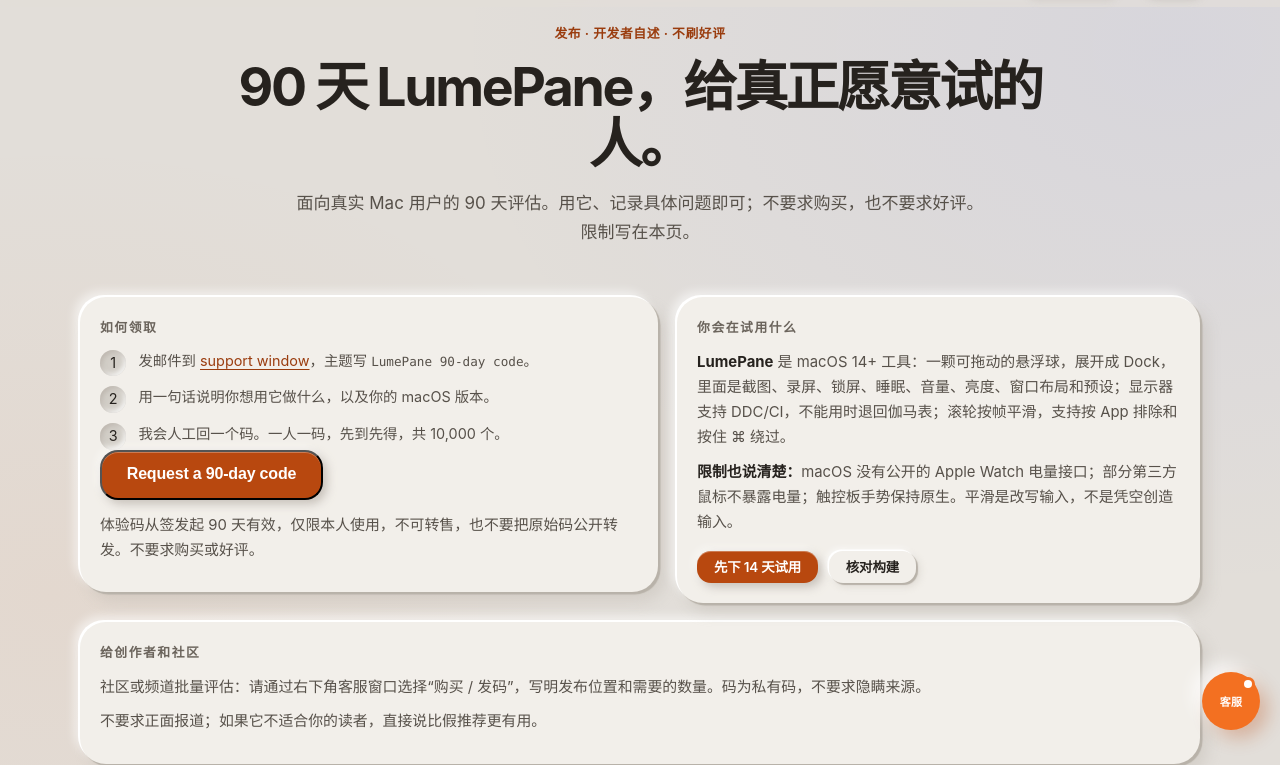
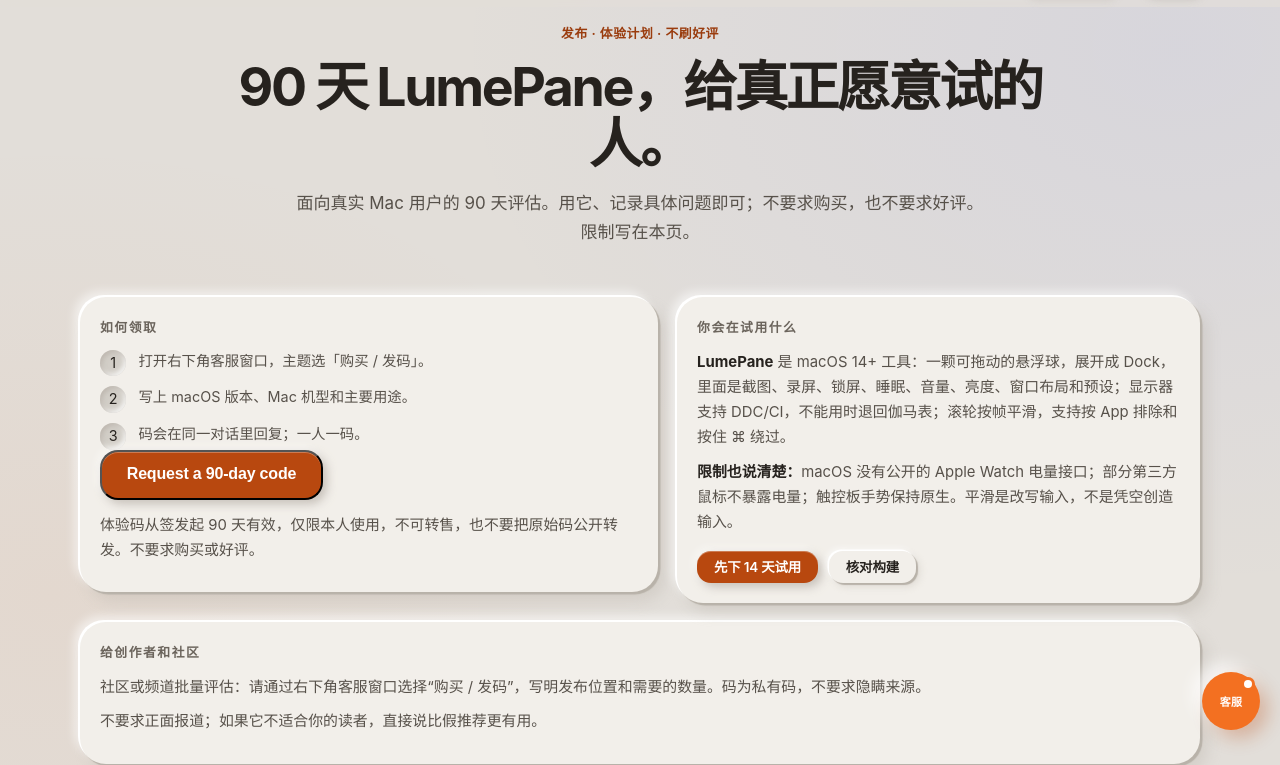
Before and after one commit to huayanming/displaypilot, a plain HTML site: page zh-Hans/launch.html in a window 1280 px wide. Shown: the part 50-815 px from the top of the page. Drawn offline with Linux system fonts and the light colour scheme.

Commit message:
site: product-only launch/verify copy

```diff
--- a/zh-Hans/launch.html
+++ b/zh-Hans/launch.html
@@ -61,7 +61,7 @@
 </header>
 <main id="main" class="wrap page">
   <section class="launch-hero">
-    <p class="f-eyebrow">发布 · 开发者自述 · 不刷好评</p>
+    <p class="f-eyebrow">发布 · 体验计划 · 不刷好评</p>
     <h1>90 天 LumePane，给真正愿意试的人。</h1>
     <p class="lede">面向真实 Mac 用户的 90 天评估。用它、记录具体问题即可；不要求购买，也不要求好评。限制写在本页。</p>
   </section>
@@ -70,9 +70,9 @@
     <section class="launch-card">
       <h2>如何领取</h2>
       <ol class="launch-steps">
-        <li><span>发邮件到 <a href="support.html">support window</a>，主题写 <code>LumePane 90-day code</code>。</span></li>
-        <li><span>用一句话说明你想用它做什么，以及你的 macOS 版本。</span></li>
-        <li><span>我会人工回一个码。一人一码，先到先得，共 10,000 个。</span></li>
+        <li><span>打开右下角客服窗口，主题选「购买 / 发码」。</span></li>
+        <li><span>写上 macOS 版本、Mac 机型和主要用途。</span></li>
+        <li><span>码会在同一对话里回复；一人一码。</span></li>
       </ol>
       <button class="btn btn-primary" type="button" data-support-open data-topic="order" data-message="90-day code request — macOS version: ; Mac model: ; main use: ">Request a 90-day code</button>
       <p class="launch-note" style="margin-top:.8rem">体验码从签发起 90 天有效，仅限本人使用，不可转售，也不要把原始码公开转发。不要求购买或好评。</p>
```
Also changed, not shown: launch.html (+2 -2 lines), verify.html (+1 -1 lines), zh-Hans/verify.html (+1 -1 lines), zh-Hant/verify.html (+1 -1 lines).
